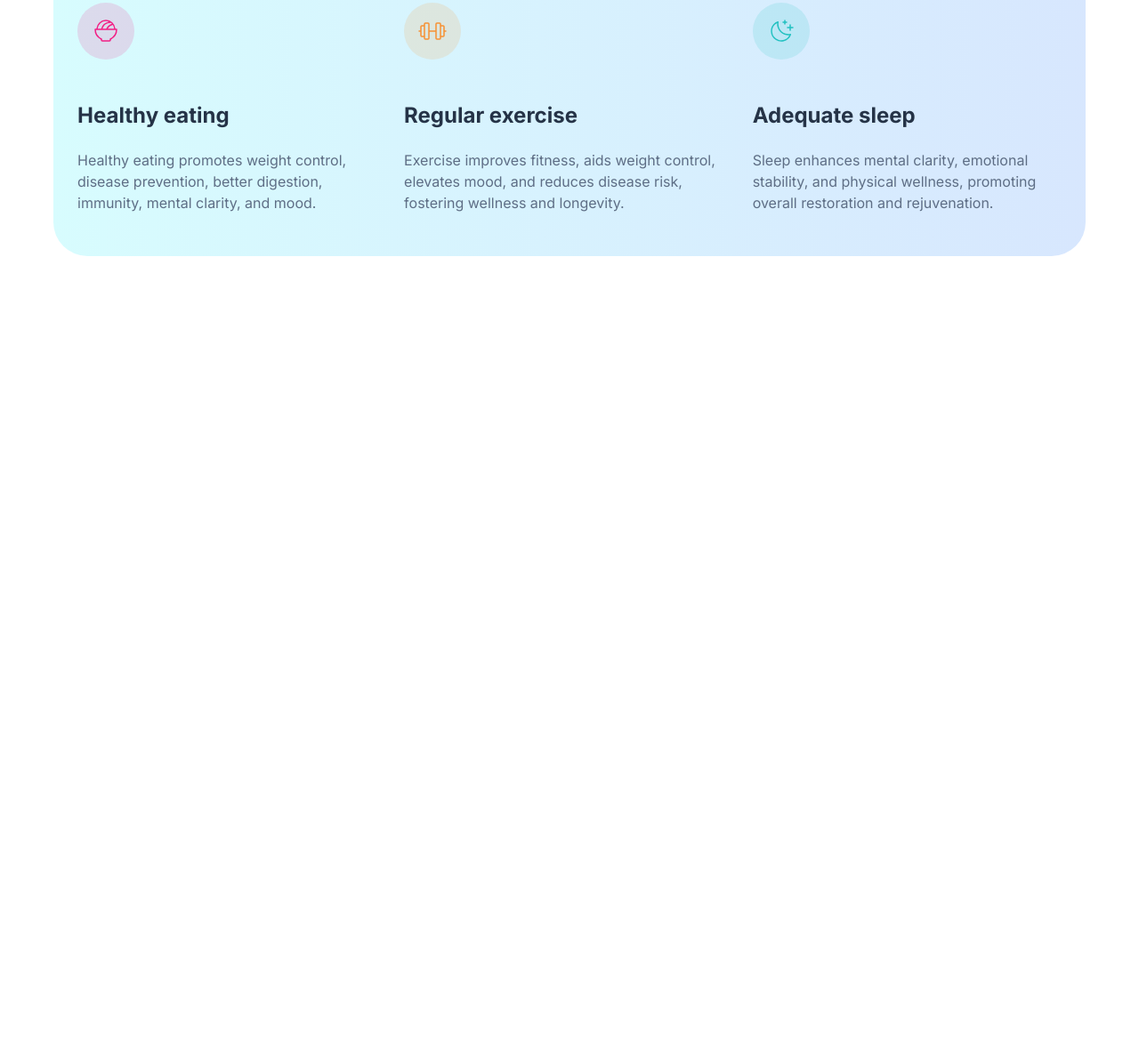
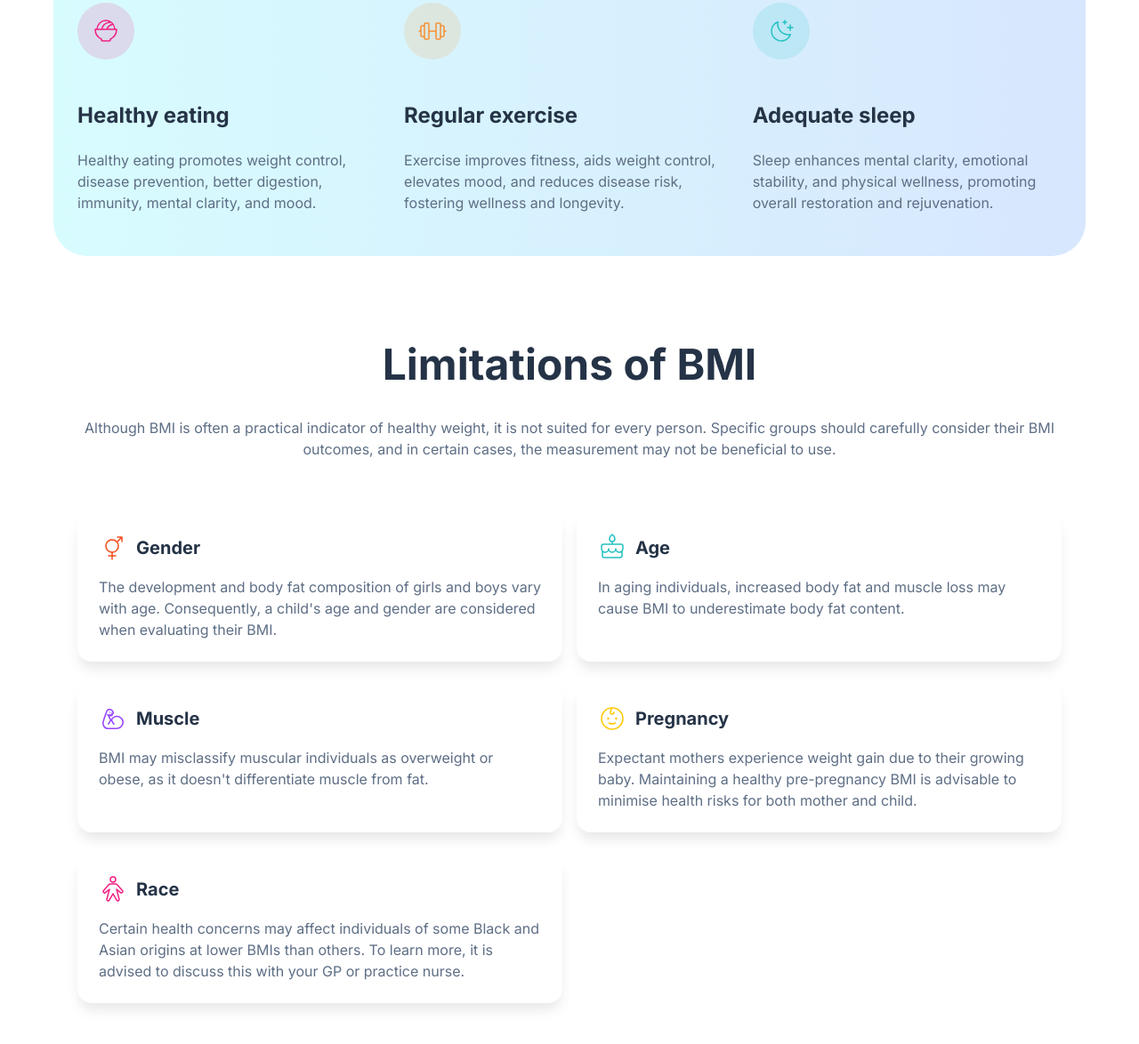
Before and after one commit to guido2288/bmi-calculator, a plain HTML site: page src/index.html in a window 1280 px wide. Shown: the part 1426-2600 px from the top of the page at 89% size. Before the commit the page ends 1762 px from the top, so only its background shows below. Drawn offline with Linux system fonts and the light colour scheme.

Commit message:
limitations section added

```diff
--- a/src/index.html
+++ b/src/index.html
@@ -103,6 +103,55 @@
 
   </section>
 
+  <section class="limitations-container">
+    <div class="limitations-text">
+      <h3>Limitations of BMI</h3>
+      <p>Although BMI is often a practical indicator of healthy weight, it is not suited for every person. Specific groups should carefully consider their BMI outcomes, and in certain cases, the measurement may not be beneficial to use.</p>
+    </div>
+
+    <div class="limitations-card">
+      <div class="limitations-card-title">
+        <img src="./assets/images/icon-gender.svg" alt="icon-gender">
+        <h5>Gender</h5>
+      </div>
+      <p>The development and body fat composition of girls and boys vary with age. Consequently, a child's age and gender are considered when evaluating their BMI.</p>
+    </div>
+
+    <div class="limitations-card">
+      <div class="limitations-card-title">
+        <img src="./assets/images/icon-age.svg" alt="icon-age">
+        <h5>Age</h5>
+      </div>
+      <p>In aging individuals, increased body fat and muscle loss may cause BMI to underestimate body fat content.</p>
+    </div>
+
+    <div class="limitations-card">
+      <div class="limitations-card-title">
+        <img src="./assets/images/icon-muscle.svg" alt="icon-muscle">
+        <h5>Muscle</h5>
+      </div>
+      <p>BMI may misclassify muscular individuals as overweight or obese, as it doesn't differentiate muscle from fat.</p>
+    </div>
+
+    <div class="limitations-card">
+      <div class="limitations-card-title">
+        <img src="./assets/images/icon-pregnancy.svg" alt="icon-pregnancy">
+        <h5>Pregnancy</h5>
+      </div>
+      <p>Expectant mothers experience weight gain due to their growing baby. Maintaining a healthy pre-pregnancy BMI is advisable to minimise health risks for both mother and child.</p>
+    </div>
+
+    <div class="limitations-card">
+      <div class="limitations-card-title">
+        <img src="./assets/images/icon-race.svg" alt="icon-race">
+        <h5>Race</h5>
+      </div>
+      <p>Certain health concerns may affect individuals of some Black and Asian origins at lower BMIs than others. To learn more, it is advised to discuss this with your GP or practice nurse.</p>
+    </div>
+
+
+  </section>
+
 
 </body>
 </html>
--- a/src/style.css
+++ b/src/style.css
@@ -240,6 +240,67 @@
     color: var(--grey-500);
 }
 
+.limitations-container{
+    background: var(--blue-100);
+    padding: 48px 27px 80px 27px;
+    display: flex;
+    flex-direction: column;
+    gap: 16px;
+}
+
+.limitations-text{
+    display: flex;
+    flex-direction: column;
+    align-items: center;
+    gap: 32px;
+}
+
+.limitations-text h3{
+    font-size: 32px;
+    color: var(--blue-900);
+    font-weight: 700;
+    line-height: 110%;
+    letter-spacing: -5%;
+}
+
+.limitations-text p{
+    text-align: center;
+    font-weight: 400;
+    font-size: 16px;
+    line-height: 150%;
+    letter-spacing: 0%;
+    color: var(--grey-500);
+}
+
+.limitations-card{
+    background-color: var(--white);
+    border-radius: 16px;
+    padding: 24px;
+    box-shadow: 0px 10px 15px -3px rgba(0,0,0,0.1);
+}
+
+.limitations-card-title{
+    display: flex;
+    align-items: center;
+    margin-bottom: 16px;
+}
+
+.limitations-card-title h5{
+    font-size: 20px;
+    font-weight: 700;
+    color: var(--blue-900);
+    letter-spacing: -5%;
+    margin-left: 10px;
+}
+
+.limitations-card p{
+    font-weight: 400;
+    font-size: 16px;
+    line-height: 150%;
+    letter-spacing: 0%;
+    color: var(--grey-500);
+}
+
 /* Media querys */
 @media (min-width: 768px) {
 
@@ -317,6 +378,21 @@
 
     .card-tip img{
         margin-bottom: 0;
+    }
+
+    /* Limitations container */
+
+    .limitations-container{
+    padding: 48px 27px 80px 27px;
+    display: grid;
+    grid-template-columns: repeat(2, 1fr);
+    grid-template-rows: repeat(4, 1fr);
+    grid-column-gap: 16px;
+    grid-row-gap: 24px;
+    }
+
+    .limitations-text{
+        grid-area: 1 / 1 / 2 / 3;
     }
 
 }
@@ -401,5 +477,13 @@
         gap: 48px;
      }
 
+     .limitations-container{
+        max-width: 1160px;
+        margin: 0 auto;
+        background-color: var(--white);
+     }
+    .limitations-text h3{
+        font-size: 48px;
+    }
 
 }
```
